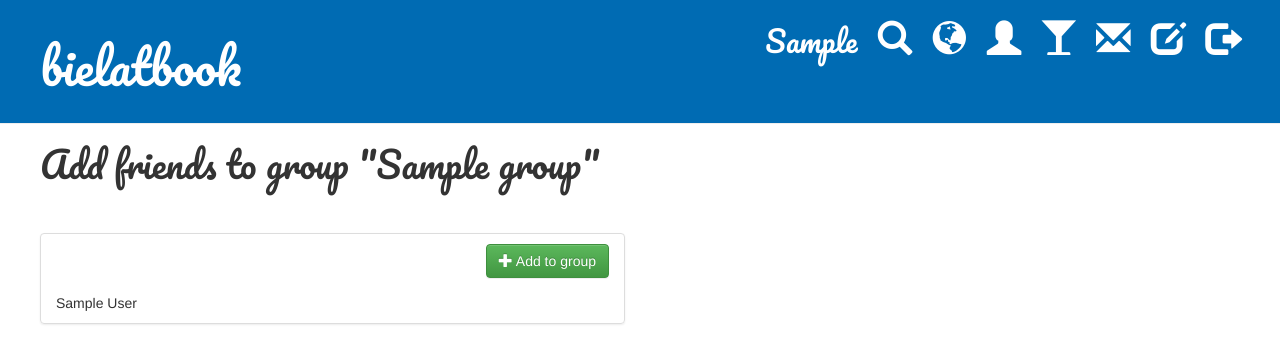
After one commit to bielatm/bielatbook, a Django app: page /group/1/add_members/ in a window 1280 px wide. The commit adds this page. Shown: the top 364 px of the page. Run offline with Django 3.2, Linux system fonts and the light colour scheme; a user stored in the database is signed in; tables that the repository leaves empty hold one stand-in row (values such as "Sample post"); some libraries are stand-ins or nearby versions.

Commit message:
adding to groups

```diff
--- a/book/models.py
+++ b/book/models.py
@@ -37,8 +37,8 @@ class Group(models.Model):
 
 
 class Membership(models.Model):
-    group = models.ForeignKey(Group)
-    user = models.ForeignKey('auth.User', related_name='user_memberships')
+    group = models.ForeignKey(Group, related_name='user_memberships')
+    user = models.ForeignKey('auth.User', related_name='group_memberships')
 
 
 class Post(models.Model):
--- /dev/null
+++ b/book/templates/book/add_members.html
@@ -0,0 +1,28 @@
+{% extends 'book/base.html' %}
+
+{% block content %}
+    <h1>Add friends to group "{{ group.name }}"</h1>
+    <br/><br/>
+    <div class="row">
+        <div class="col-xs-6">
+            <ul class="list-group">
+                {% for friend in friends %}
+                    <li class="list-group-item">
+                        <div align="right">
+                            <form method="post" action="{% url 'add_members' pk=group.pk %}">
+                                {% csrf_token %}
+                                <div class="form-group">
+                                    <input class="hidden" name="friend_id" value="{{ friend.id }}">
+                                    <button type="submit" class="btn btn-success">
+                                        <span class="glyphicon glyphicon-plus"></span> Add to group
+                                    </button>
+                                </div>
+                            </form>
+                        </div>
+                        {{ friend.first_name }} {{ friend.last_name }}
+                    </li>
+                {% endfor %}
+            </ul>
+        </div>
+    </div>
+{% endblock %}
--- a/book/templates/book/find_friends.html
+++ b/book/templates/book/find_friends.html
@@ -36,7 +36,7 @@
                                     <form method="post" action="{% url 'find_friends' %}">
                                         {% csrf_token %}
                                         <div class="form-group">
-                                            <input class="hidden" name="friend_id" value={{ user.id }}>
+                                            <input class="hidden" name="friend_id" value="{{ user.id }}">
                                             <button type="submit" class="btn btn-success">
                                                 <span class="glyphicon glyphicon-plus"></span> Add to friends
                                             </button>
--- a/book/templates/book/group_detail.html
+++ b/book/templates/book/group_detail.html
@@ -3,7 +3,8 @@
 {% block content %}
     <a class="btn btn-default" href="{% url 'groups_list' %}"><span class="glyphicon glyphicon-arrow-left"></span> All groups</a>
     {% if group.admin == user %}
-    <a class="btn btn-default" href="{% url 'group_remove' pk=group.pk %}"><span class="glyphicon glyphicon-remove"></span> Delete group</a>
+        <a class="btn btn-default" href="{% url 'group_remove' pk=group.pk %}"><span class="glyphicon glyphicon-remove"></span> Delete group</a>
+        <a class="btn btn-default" href="{% url 'add_members' pk=group.pk %}"><span class="glyphicon glyphicon-plus"></span> Add members</a>
     {% endif %}
     <h1>{{ group.name }}</h1>
     <p>{{ group.description }}</p>
--- a/book/urls.py
+++ b/book/urls.py
@@ -16,5 +16,6 @@ urlpatterns = [
     url(r'^groups/$', views.groups_list, name='groups_list'),
     url(r'^new_group/$', views.new_group, name='new_group'),
     url(r'^group/(?P<pk>\d+)$', views.group_detail, name='group_detail'),
-    url(r'^group/(?P<pk>\d+)/remove$', views.group_remove, name='group_remove'),
+    url(r'^group/(?P<pk>\d+)/remove/$', views.group_remove, name='group_remove'),
+    url(r'^group/(?P<pk>\d+)/add_members/$', views.add_members, name='add_members'),
 ]
--- a/book/views.py
+++ b/book/views.py
@@ -198,7 +198,7 @@ def friend_messages(request, pk):
 
 @login_required
 def groups_list(request):
-    groups = [g.group for g in request.user.user_memberships.all()]
+    groups = [g.group for g in request.user.group_memberships.all()]
     return render(request, 'book/groups_list.html', {'groups': groups})
 
 
@@ -223,6 +223,9 @@ def new_group(request):
 def group_detail(request, pk):
     user = request.user
     group = get_object_or_404(Group, pk=pk)
+    members = [u.user for u in group.user_memberships.all()]
+    if user not in members:
+        return redirect('groups_list')
     return render(request, 'book/group_detail.html', {'group': group, 'user': user})
 
 
@@ -232,3 +235,16 @@ def group_remove(request, pk):
     if group.admin == request.user:
         group.delete()
     return redirect('book.views.groups_list')
+
+
+@login_required
+def add_members(request, pk):
+    user = request.user
+    group = get_object_or_404(Group, pk=pk)
+    friends = [f.user for f in user.friendships.all()]
+    friends.sort(key=lambda x: x.first_name, reverse=False)
+    if request.method == 'POST':
+        membership = Membership(group_id=group.id, user_id=request.POST['friend_id'])
+        membership.save()
+        return redirect('add_members', pk=group.pk)
+    return render(request, 'book/add_members.html', {'friends': friends, 'group': group, 'user': user})
```
Also changed, not shown: book/migrations/0021_auto_20160915_1552.py (added).
